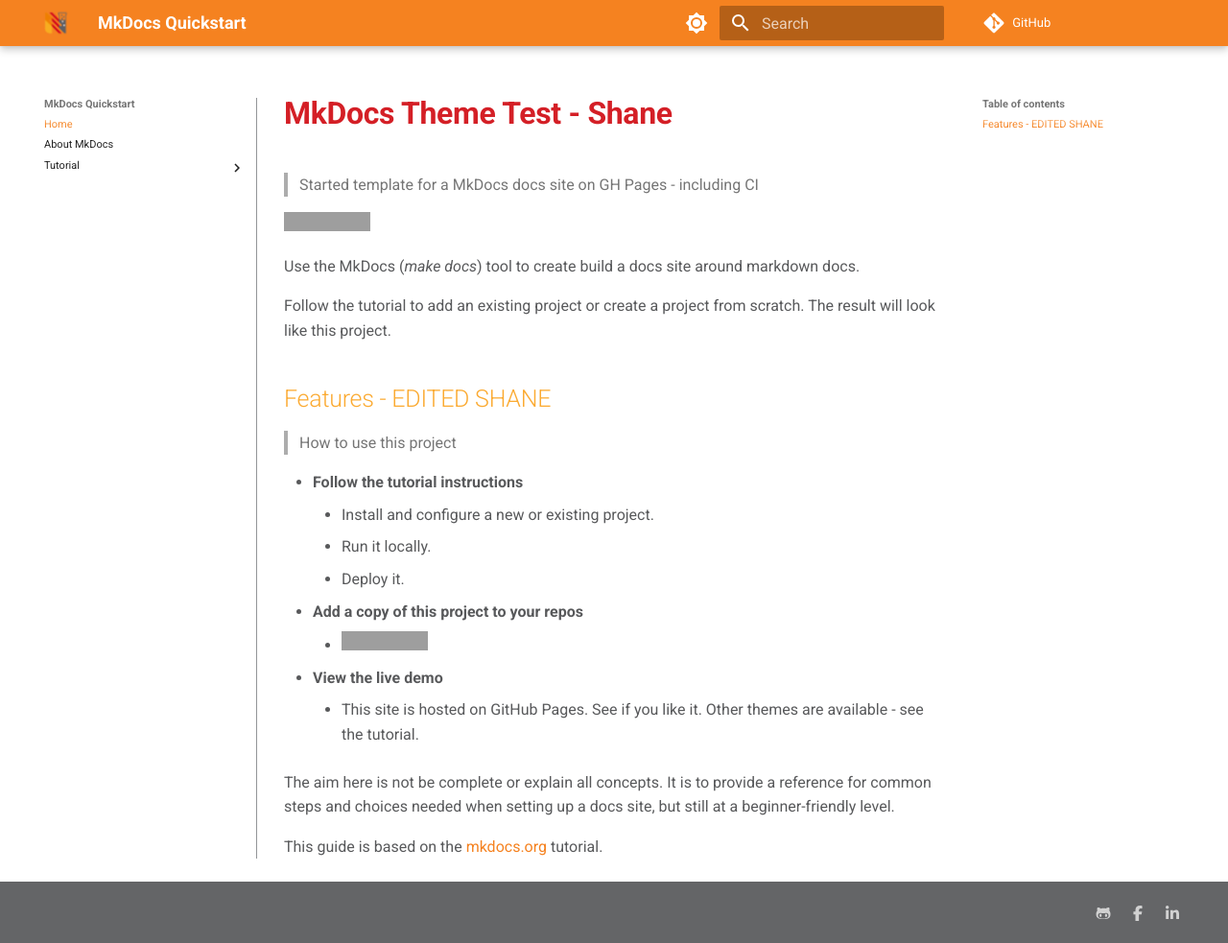
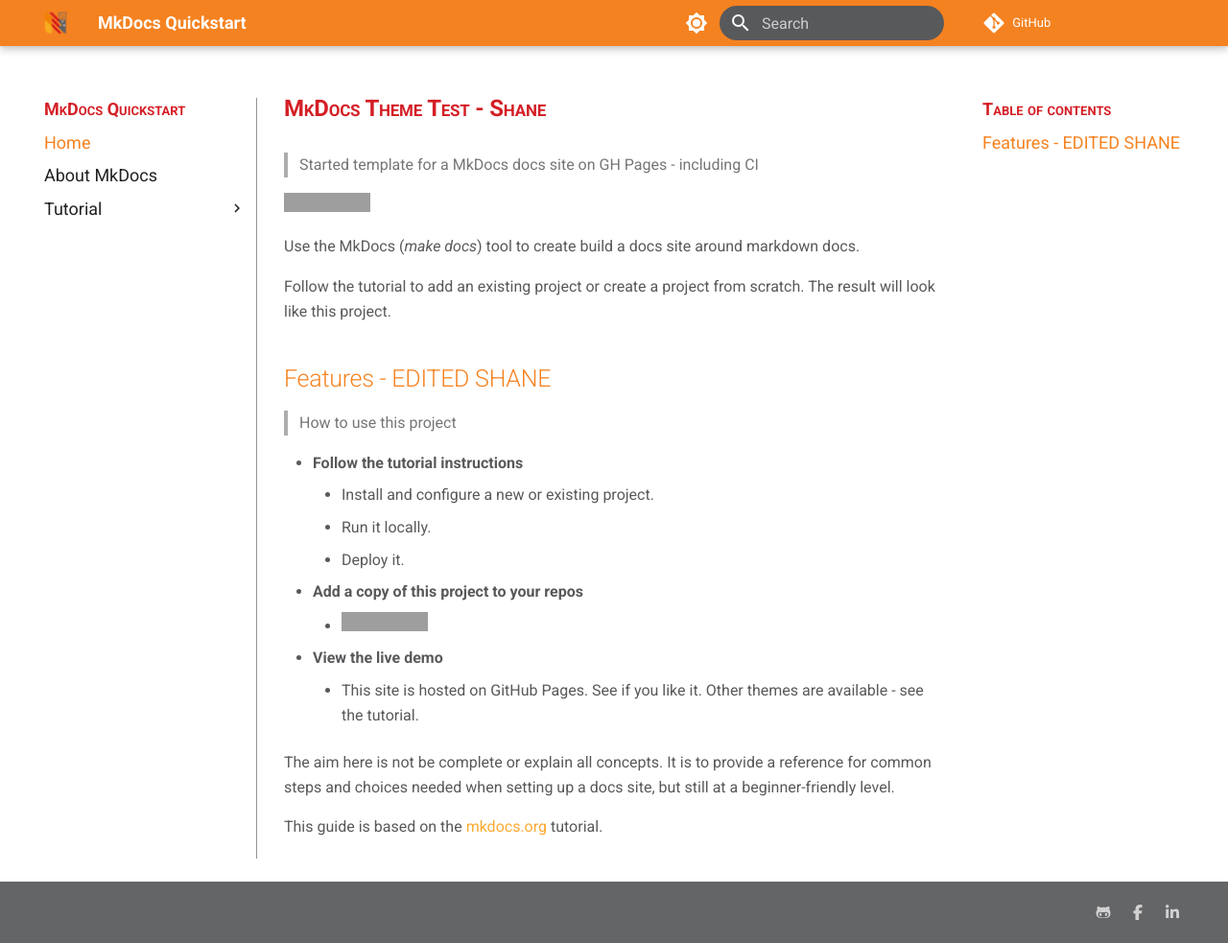
Before and after one commit to zimboflyman/mkDocs-setup, an MkDocs documentation site: the page built from docs/docs/index.md, in a window 1280 px wide and 983 px high. Shown: the whole window at 96% size. Built offline with MkDocs 1.6.1 and Material for MkDocs 9.7.7, drawn with Linux system fonts in a browser that asks for light colours; comment, search, counter and statistics services are not loaded; grey boxes are pictures that could not be loaded.

Commit message:
Update extra.css

```diff
--- a/docs/docs/stylesheets/extra.css
+++ b/docs/docs/stylesheets/extra.css
@@ -14,6 +14,7 @@
   --md-footer-bg-color: #939598;
 }
 
+/* dark scheme as set in .yaml */
 [data-md-color-scheme="slate"] {
   --md-primary-fg-color: #D41F26;
   /* --md-primary-fg-color--light: #EB5822;
@@ -32,21 +33,35 @@
 
 }
 
+/* search input in header */
+.md-search__form {
+    background-color: #58595b;;
+    height: 1.8rem;
+    border-radius: 24px;
+}
+
+/* Navigation */
 .md-nav {
-    font-size: 1.1em;
+    font-size: .9rem;
     line-height: 1.3;
+}
+
+.md-nav__title {
+    color: #D41F26;
+    font-variant-caps: small-caps;
 }
 
 .md-typeset h1 {
     color: #D41F26;
-    font-size: 2em;
+    font-size: 1.2rem;
     line-height: 1.3;
     margin: 0 0 1.25em;
     font-weight: 600;
+    font-variant-caps: small-caps;
 }
 
 .md-typeset h2 {
-    color: #FBAA31;
+    color: #F58220;;
 /*   color: #58595B; */
 /*     font-size: 2em;
     line-height: 1.3;
@@ -57,6 +72,11 @@
   color: #58595B
 }
 
+/* highlights / links */
+.md-typeset a {
+    color: #FBAA31;
+}
+
 .md-sidebar--primary .md-sidebar__scrollwrap {
     border-right: 1px solid #939598;
 }
```
